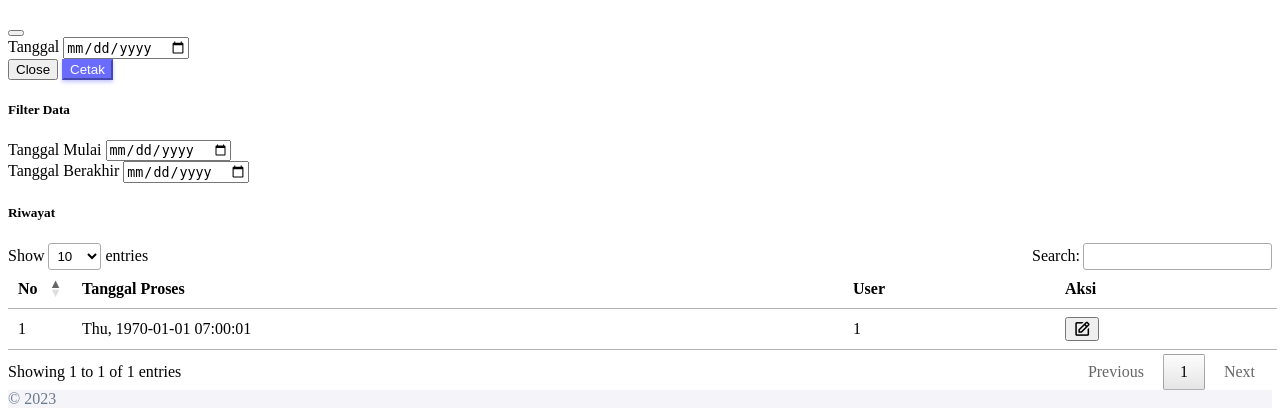
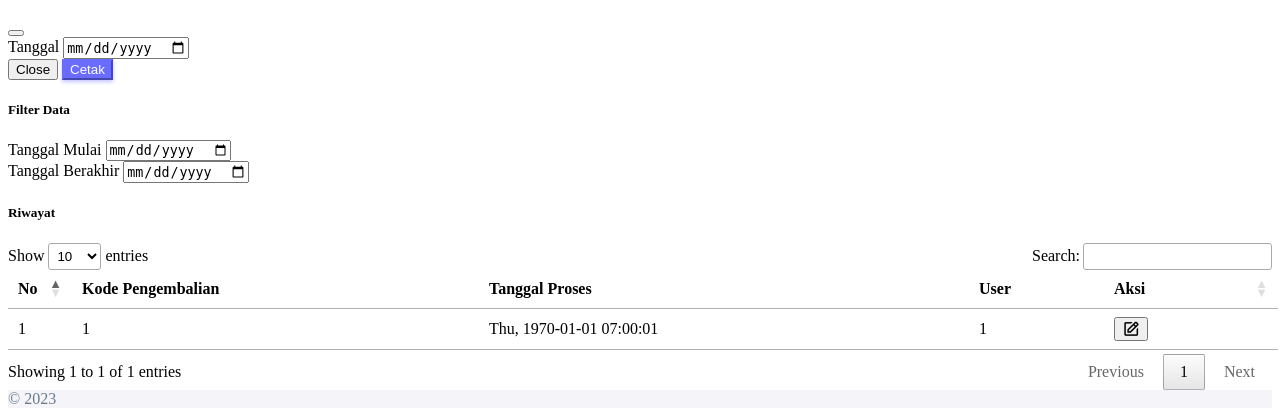
Before and after one commit to ryannolly/toko-emas-murni-a1, a CodeIgniter app: page /toko-emas-murni-a1/index.php/adm/riwayat_pengembalian/index in a window 1280 px wide. Shown: the part 2028-2444 px from the top of the page. Run offline with CodeIgniter, Linux system fonts and the light colour scheme; a user stored in the database is signed in; tables that the repository leaves empty hold one stand-in row (values such as "Sample post").

Commit message:
Fix Riwayat Pengembalian

```diff
--- a/application/controllers/adm/Riwayat_pengembalian.php
+++ b/application/controllers/adm/Riwayat_pengembalian.php
@@ -28,7 +28,7 @@ class Riwayat_pengembalian extends CI_Controller {
     public function get_ajax(){
         //Set Dulu Variabel Yang Dipakek Buat Get_DataTables
         $this->model_admin->column_order = array(null, 'bar.nama_barang', 'rak.nama_rak', 'kadar.nama_kadar');
-        $this->model_admin->column_search = array('bar.nama_barang', 'rak.nama_rak', 'kadar.nama_kadar');
+        $this->model_admin->column_search = array('pengembalian.KdPengembalian', 'pengembalian.TglProses', 'pengembalian.usrid');
         $this->model_admin->order = array('bar.id' => 'desc');
 
         //Cek Dulu Ada Gak Filternya
@@ -53,6 +53,7 @@ class Riwayat_pengembalian extends CI_Controller {
             $no++;
             $row = array();
             $row[] = $no;
+            $row[] = $item->KdPengembalian;
             $row[] = date("D, Y-m-d H:i:s", $item->TglProses);
             $row[] = $item->usrid;
             $row[] = '<a href="'.base_url("adm/riwayat_pengembalian/detail_pengembalian/".$item->KdPengembalian).'">
--- a/application/views/Admin/riwayat_pengembalian.php
+++ b/application/views/Admin/riwayat_pengembalian.php
@@ -72,6 +72,7 @@
                       <thead>
                         <tr>
                           <th>No</th>
+                          <th>Kode Pengembalian</th>
                           <th>Tanggal Proses</th>
                           <th>User</th>
                           <th>Aksi</th>
```
